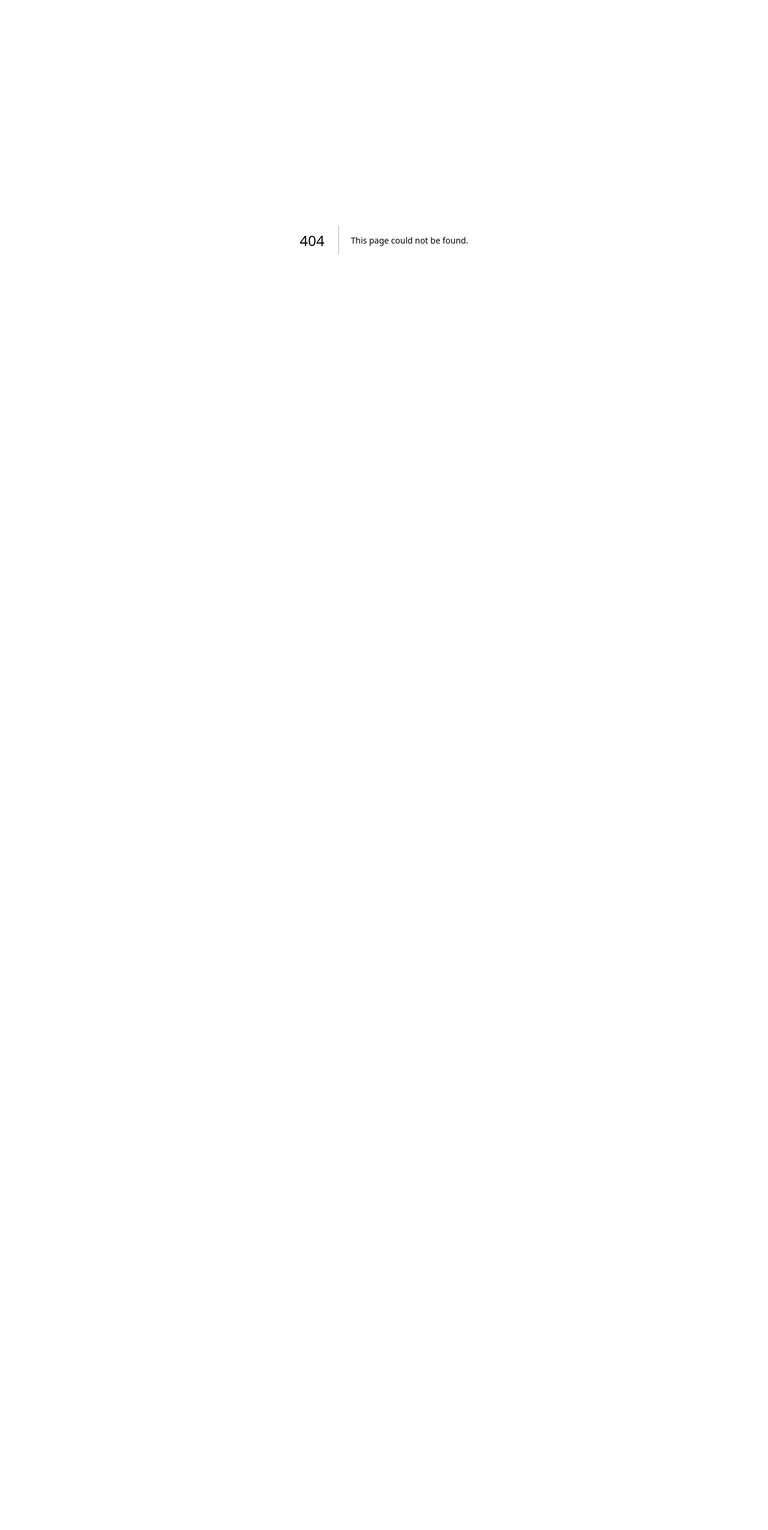
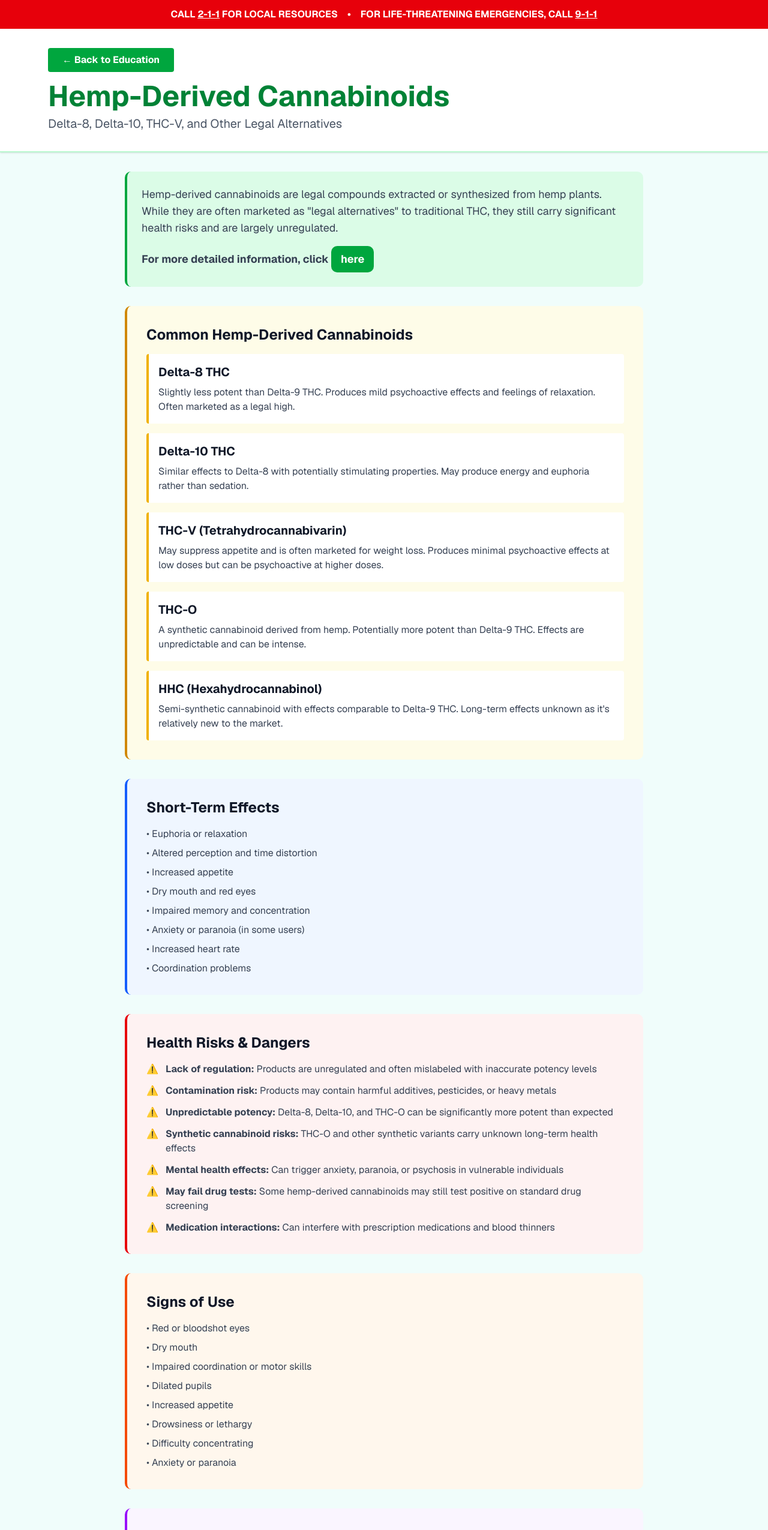
Before and after one commit to dgardner1982/v0-ottawa-county-resources, a Next.js app: page /drug/hemp-derived-cannabinoids in a window 1280 px wide. Before the commit this address had no page. Shown: the top 2550 px of the page at 60% size. Before the commit the page ends 800 px from the top, so only its background shows below. Built offline with nearby package versions, Linux system fonts and the light colour scheme.

Commit message:
feat: add new hemp-derived cannabinoids page with detailed info and warnings

```diff
--- /dev/null
+++ b/app/drug/hemp-derived-cannabinoids/page.tsx
@@ -0,0 +1,154 @@
+'use client';
+
+import Link from 'next/link';
+import { Footer } from '@/components/footer';
+
+export default function HempDerivedCannabinoidsPage() {
+  return (
+    <>
+      <div className="bg-red-600 text-white py-3 px-4 text-center sticky top-0 z-50 font-bold flex items-center justify-center gap-4 flex-wrap">
+        <span>CALL <a href="tel:211" className="underline font-bold">2-1-1</a> FOR LOCAL RESOURCES</span>
+        <span className="hidden sm:inline">•</span>
+        <span>FOR LIFE-THREATENING EMERGENCIES, CALL <a href="tel:911" className="underline font-bold">9-1-1</a></span>
+      </div>
+
+      <header className="bg-white border-b-2 border-green-200 shadow-sm">
+        <div className="max-w-6xl mx-auto px-4 py-8">
+          <Link href="/education">
+            <button className="mb-4 bg-green-600 hover:bg-green-700 text-white font-bold px-6 py-2 rounded transition">← Back to Education</button>
+          </Link>
+          <h1 className="text-5xl font-bold text-green-700 mb-2">Hemp-Derived Cannabinoids</h1>
+          <p className="text-xl text-gray-600">Delta-8, Delta-10, THC-V, and Other Legal Alternatives</p>
+        </div>
+      </header>
+
+      <main className="max-w-4xl mx-auto px-4 py-8">
+        <div className="bg-green-100 border-l-4 border-green-600 p-6 rounded-lg mb-8">
+          <p className="text-lg text-gray-700 mb-4">
+            Hemp-derived cannabinoids are legal compounds extracted or synthesized from hemp plants. While they are often marketed as "legal alternatives" to traditional THC, they still carry significant health risks and are largely unregulated.
+          </p>
+          <p className="text-lg text-gray-700 font-bold">
+            For more detailed information, click{' '}
+            <a
+              href="https://www.samhsa.gov/"
+              target="_blank"
+              rel="noopener noreferrer"
+              className="inline-block bg-green-600 hover:bg-green-700 text-white font-bold px-4 py-2 rounded-lg transition"
+            >
+              here
+            </a>
+          </p>
+        </div>
+
+        <div className="bg-yellow-50 p-8 rounded-lg border-l-4 border-yellow-600 mb-8">
+          <h3 className="text-2xl font-bold text-gray-900 mb-4">Common Hemp-Derived Cannabinoids</h3>
+          <div className="space-y-4">
+            <div className="bg-white p-4 rounded border-l-4 border-yellow-500">
+              <h4 className="text-xl font-bold text-gray-900 mb-2">Delta-8 THC</h4>
+              <p className="text-gray-700">Slightly less potent than Delta-9 THC. Produces mild psychoactive effects and feelings of relaxation. Often marketed as a legal high.</p>
+            </div>
+            <div className="bg-white p-4 rounded border-l-4 border-yellow-500">
+              <h4 className="text-xl font-bold text-gray-900 mb-2">Delta-10 THC</h4>
+              <p className="text-gray-700">Similar effects to Delta-8 with potentially stimulating properties. May produce energy and euphoria rather than sedation.</p>
+            </div>
+            <div className="bg-white p-4 rounded border-l-4 border-yellow-500">
+              <h4 className="text-xl font-bold text-gray-900 mb-2">THC-V (Tetrahydrocannabivarin)</h4>
+              <p className="text-gray-700">May suppress appetite and is often marketed for weight loss. Produces minimal psychoactive effects at low doses but can be psychoactive at higher doses.</p>
+            </div>
+            <div className="bg-white p-4 rounded border-l-4 border-yellow-500">
+              <h4 className="text-xl font-bold text-gray-900 mb-2">THC-O</h4>
+              <p className="text-gray-700">A synthetic cannabinoid derived from hemp. Potentially more potent than Delta-9 THC. Effects are unpredictable and can be intense.</p>
+            </div>
+            <div className="bg-white p-4 rounded border-l-4 border-yellow-500">
+              <h4 className="text-xl font-bold text-gray-900 mb-2">HHC (Hexahydrocannabinol)</h4>
+              <p className="text-gray-700">Semi-synthetic cannabinoid with effects comparable to Delta-9 THC. Long-term effects unknown as it's relatively new to the market.</p>
+            </div>
+          </div>
+        </div>
+
+        <div className="bg-blue-50 p-8 rounded-lg border-l-4 border-blue-600 mb-8">
+          <h3 className="text-2xl font-bold text-gray-900 mb-4">Short-Term Effects</h3>
+          <ul className="space-y-2 text-gray-700">
+            <li>• Euphoria or relaxation</li>
+            <li>• Altered perception and time distortion</li>
+            <li>• Increased appetite</li>
+            <li>• Dry mouth and red eyes</li>
+            <li>• Impaired memory and concentration</li>
+            <li>• Anxiety or paranoia (in some users)</li>
+            <li>• Increased heart rate</li>
+            <li>• Coordination problems</li>
+          </ul>
+        </div>
+
+        <div className="bg-red-50 p-8 rounded-lg border-l-4 border-red-600 mb-8">
+          <h3 className="text-2xl font-bold text-gray-900 mb-4">Health Risks & Dangers</h3>
+          <ul className="space-y-3 text-gray-700">
+            <li className="flex gap-3 items-start">
+              <span className="text-red-600 font-bold">⚠️</span>
+              <span><strong>Lack of regulation:</strong> Products are unregulated and often mislabeled with inaccurate potency levels</span>
+            </li>
+            <li className="flex gap-3 items-start">
+              <span className="text-red-600 font-bold">⚠️</span>
+              <span><strong>Contamination risk:</strong> Products may contain harmful additives, pesticides, or heavy metals</span>
+            </li>
+            <li className="flex gap-3 items-start">
+              <span className="text-red-600 font-bold">⚠️</span>
+              <span><strong>Unpredictable potency:</strong> Delta-8, Delta-10, and THC-O can be significantly more potent than expected</span>
+            </li>
+            <li className="flex gap-3 items-start">
+              <span className="text-red-600 font-bold">⚠️</span>
+              <span><strong>Synthetic cannabinoid risks:</strong> THC-O and other synthetic variants carry unknown long-term health effects</span>
+            </li>
+            <li className="flex gap-3 items-start">
+              <span className="text-red-600 font-bold">⚠️</span>
+              <span><strong>Mental health effects:</strong> Can trigger anxiety, paranoia, or psychosis in vulnerable individuals</span>
+            </li>
+            <li className="flex gap-3 items-start">
+              <span className="text-red-600 font-bold">⚠️</span>
+              <span><strong>May fail drug tests:</strong> Some hemp-derived cannabinoids may still test positive on standard drug screening</span>
+            </li>
+            <li className="flex gap-3 items-start">
+              <span className="text-red-600 font-bold">⚠️</span>
+              <span><strong>Medication interactions:</strong> Can interfere with prescription medications and blood thinners</span>
+            </li>
+          </ul>
+        </div>
+
+        <div className="bg-orange-50 p-8 rounded-lg border-l-4 border-orange-600 mb-8">
+          <h3 className="text-2xl font-bold text-gray-900 mb-4">Signs of Use</h3>
+          <ul className="space-y-2 text-gray-700">
+            <li>• Red or bloodshot eyes</li>
+            <li>• Dry mouth</li>
+            <li>• Impaired coordination or motor skills</li>
+            <li>• Dilated pupils</li>
+            <li>• Increased appetite</li>
+            <li>• Drowsiness or lethargy</li>
+            <li>• Difficulty concentrating</li>
+            <li>• Anxiety or paranoia</li>
+          </ul>
+        </div>
+
+        <div className="bg-purple-50 p-8 rounded-lg border-l-4 border-purple-600 mb-8">
+          <h3 className="text-2xl font-bold text-gray-900 mb-4">Support & Resources</h3>
+          <ul className="space-y-2 text-gray-700">
+            <li>✓ Talk to a healthcare provider if experiencing adverse effects</li>
+            <li>✓ Be honest about use—medical professionals are there to help, not judge</li>
+            <li>✓ For substance use concerns, call <a href="tel:211" className="font-bold text-green-700 underline">2-1-1</a> for local resources</li>
+            <li>✓ SAMHSA National Helpline: 1-800-662-4357 (free, confidential, 24/7)</li>
+            <li>✓ Connect with community support groups</li>
+          </ul>
+        </div>
+
+        <div className="bg-gradient-to-r from-green-600 to-teal-600 text-white rounded-lg p-8 text-center">
+          <h3 className="text-2xl font-bold mb-3">Know the Risks, Make Informed Choices</h3>
+          <p className="mb-6 text-lg">Just because something is legal doesn&apos;t mean it&apos;s safe. Education and harm reduction are key to protecting your health.</p>
+          <Link href="/education">
+            <button className="bg-white text-green-600 hover:bg-gray-100 font-bold px-8 py-3 rounded transition">Back to Education Resources</button>
+          </Link>
+        </div>
+      </main>
+
+      <Footer />
+    </>
+  );
+}
--- a/app/education/page.tsx
+++ b/app/education/page.tsx
@@ -19,6 +19,7 @@ export default function EducationPage() {
     { name: "Cocaine", slug: "cocaine", color: "border-red-500", bgColor: "bg-red-50", image: "/drug-icons/cocaine.jpg" },
     { name: "Cyclorphine", icon: "💀", slug: "cyclorphine", color: "border-purple-700", bgColor: "bg-purple-100" },
     { name: "Fentanyl", icon: "⚠️", slug: "fentanyl", color: "border-red-600", bgColor: "bg-red-100" },
+    { name: "Hemp-Derived Cannabinoids", icon: "🌱", slug: "hemp-derived-cannabinoids", color: "border-green-600", bgColor: "bg-green-100" },
     { name: "Heroin", icon: "💉", slug: "heroin", color: "border-amber-700", bgColor: "bg-amber-50" },
     { name: "Inhalants", icon: "💨", slug: "inhalants", color: "border-pink-500", bgColor: "bg-pink-50" },
     { name: "Ketamine", icon: "🧪", slug: "ketamine", color: "border-indigo-500", bgColor: "bg-indigo-50" },
```
